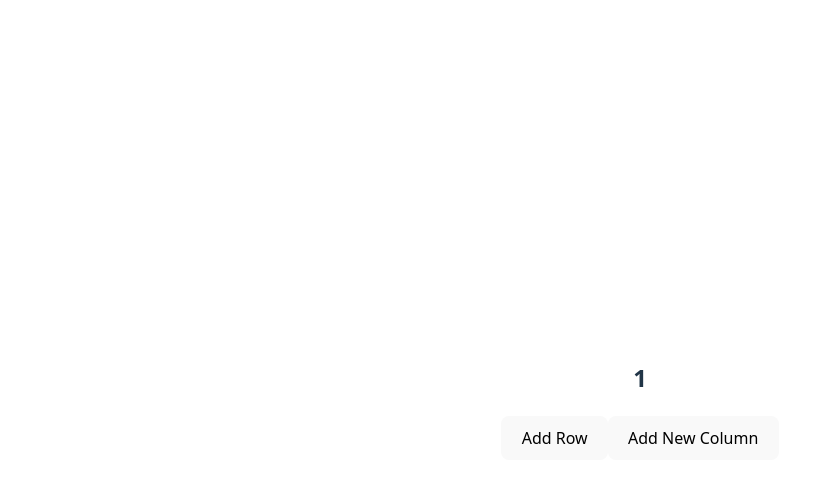
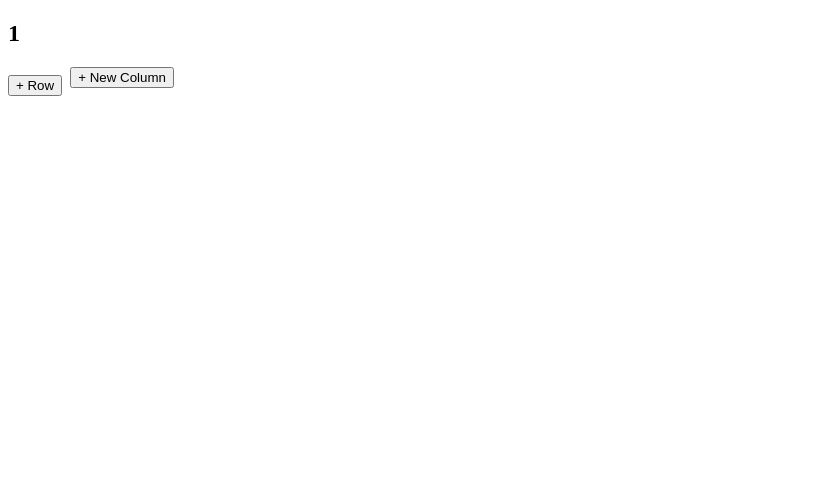
Before and after one commit to nikitasheremet/TaleGrid, a Vue app: page /universe/1/1/table/1/1 in a window 1280 px wide. Shown: the top 482 px of the page, without its empty margins (0-813 px from the left). Built offline with nearby package versions, Linux system fonts and the light colour scheme.

Commit message:
refactor additional logic

```diff
--- a/src/App.vue
+++ b/src/App.vue
@@ -6,17 +6,4 @@ import { RouterView } from "vue-router";
   <RouterView />
 </template>
 
-<style scoped>
-.logo {
-  height: 6em;
-  padding: 1.5em;
-  will-change: filter;
-  transition: filter 300ms;
-}
-.logo:hover {
-  filter: drop-shadow(0 0 2em #646cffaa);
-}
-.logo.vue:hover {
-  filter: drop-shadow(0 0 2em #42b883aa);
-}
-</style>
+<style scoped></style>
--- /dev/null
+++ b/src/components/helpers/properCase.ts
@@ -0,0 +1,7 @@
+export function properCase(text: string): string {
+  return text
+    .toLowerCase()
+    .split(" ")
+    .map((word) => word.charAt(0).toUpperCase() + word.slice(1))
+    .join(" ");
+}
--- a/src/components/tableDetails/AddNewColumn.vue
+++ b/src/components/tableDetails/AddNewColumn.vue
@@ -29,7 +29,7 @@ const { newColumnDetails, addNewColumn } = useAddNewColumn(
 </script>
 
 <template>
-  <button @click="clickAddNewColumn">Add New Column</button>
+  <button @click="clickAddNewColumn">+ New Column</button>
   <div v-if="isAddNewColumnClicked">
     <h3>New Column form</h3>
     <form @submit.prevent @submit="addNewColumn">
--- a/src/components/tableDetails/AddNewRow.vue
+++ b/src/components/tableDetails/AddNewRow.vue
@@ -23,8 +23,12 @@ async function handleAddRowClicked() {
 </script>
 
 <template>
-  <button @click="handleAddRowClicked">Add Row</button>
+  <button @click="handleAddRowClicked">+ Row</button>
   <Error v-if="error" :error="error" />
 </template>
 
-<style scoped></style>
+<style scoped>
+button {
+  width: 100%;
+}
+</style>
--- a/src/components/tableDetails/TableDetails.vue
+++ b/src/components/tableDetails/TableDetails.vue
@@ -8,6 +8,7 @@ import { useGetTableRows } from "./hooks/useGetTableRows";
 import TableRows from "./TableRows.vue";
 import AddNewRow from "./AddNewRow.vue";
 import type { TableRowWithCells } from "../../types/tableRow";
+import { properCase } from "../helpers/properCase";
 
 const { tableId, tableName } = defineProps<{
   tableId: string;
@@ -34,12 +35,14 @@ function addNewRow(newRow: TableRowWithCells) {
 </script>
 
 <template>
-  <h2>{{ tableName }}</h2>
+  <h2>{{ properCase(tableName) }}</h2>
+  <div class="table-details">
+    <div>
       <table>
         <thead>
           <tr>
             <th v-for="column in columns" :key="column.name">
-          {{ column.name }}
+              {{ properCase(column.name) }}
             </th>
           </tr>
         </thead>
@@ -47,14 +50,35 @@ function addNewRow(newRow: TableRowWithCells) {
           <TableRows :rows="rows" />
         </tbody>
       </table>
+      <div class="add-new-row">
         <AddNewRow :table-id="tableId" @new-row-added="addNewRow" />
-
+      </div>
+    </div>
+    <div class="add-new-column">
       <AddNewColumn
         :table-id="tableId"
         @new-column-added="addNewColumn"
         :last-column-index="lastColumnIndex"
       />
+    </div>
+  </div>
+
   <Error v-if="error || rowError" :error="error || rowError || ''" />
 </template>
 
-<style scoped></style>
+<style scoped>
+.table-details {
+  display: flex;
+  flex-direction: row;
+}
+table {
+  border: 2px black;
+  border-collapse: collapse;
+}
+.add-new-row {
+  margin-top: 8px;
+}
+.add-new-column {
+  margin-left: 8px;
+}
+</style>
--- a/src/db/db.ts
+++ b/src/db/db.ts
@@ -27,8 +27,9 @@ export async function openDB() {
         columnObjectStore.createIndex("tableId", "tableId", { unique: false });
 
         const rowObjectStore = db.createObjectStore("rows", {
-          keyPath: "id",
+          autoIncrement: true,
         });
+        rowObjectStore.createIndex("id", "id", { unique: true });
         rowObjectStore.createIndex("tableId", "tableId", { unique: false });
 
         const cellObjectStore = db.createObjectStore("cells", {
--- a/src/main.ts
+++ b/src/main.ts
@@ -1,5 +1,4 @@
 import { createApp } from "vue";
-import "./style.css";
 import App from "./App.vue";
 import { openDB } from "./db/db";
 import { router } from "./router/router";
--- a/src/style.css
+++ /dev/null
@@ -1,79 +0,0 @@
-:root {
-  font-family: system-ui, Avenir, Helvetica, Arial, sans-serif;
-  line-height: 1.5;
-  font-weight: 400;
-
-  color-scheme: light dark;
-  color: rgba(255, 255, 255, 0.87);
-  background-color: #242424;
-
-  font-synthesis: none;
-  text-rendering: optimizeLegibility;
-  -webkit-font-smoothing: antialiased;
-  -moz-osx-font-smoothing: grayscale;
-}
-
-a {
-  font-weight: 500;
-  color: #646cff;
-  text-decoration: inherit;
-}
-a:hover {
-  color: #535bf2;
-}
-
-body {
-  margin: 0;
-  display: flex;
-  place-items: center;
-  min-width: 320px;
-  min-height: 100vh;
-}
-
-h1 {
-  font-size: 3.2em;
-  line-height: 1.1;
-}
-
-button {
-  border-radius: 8px;
-  border: 1px solid transparent;
-  padding: 0.6em 1.2em;
-  font-size: 1em;
-  font-weight: 500;
-  font-family: inherit;
-  background-color: #1a1a1a;
-  cursor: pointer;
-  transition: border-color 0.25s;
-}
-button:hover {
-  border-color: #646cff;
-}
-button:focus,
-button:focus-visible {
-  outline: 4px auto -webkit-focus-ring-color;
-}
-
-.card {
-  padding: 2em;
-}
-
-#app {
-  max-width: 1280px;
-  margin: 0 auto;
-  padding: 2rem;
-  text-align: center;
-}
-
-@media (prefers-color-scheme: light) {
-  :root {
-    color: #213547;
-    background-color: #ffffff;
-  }
-  a:hover {
-    color: #747bff;
-  }
-  button {
-    background-color: #f9f9f9;
-  }
-}
```
Lines whose indentation alone changed are shown as unchanged.
